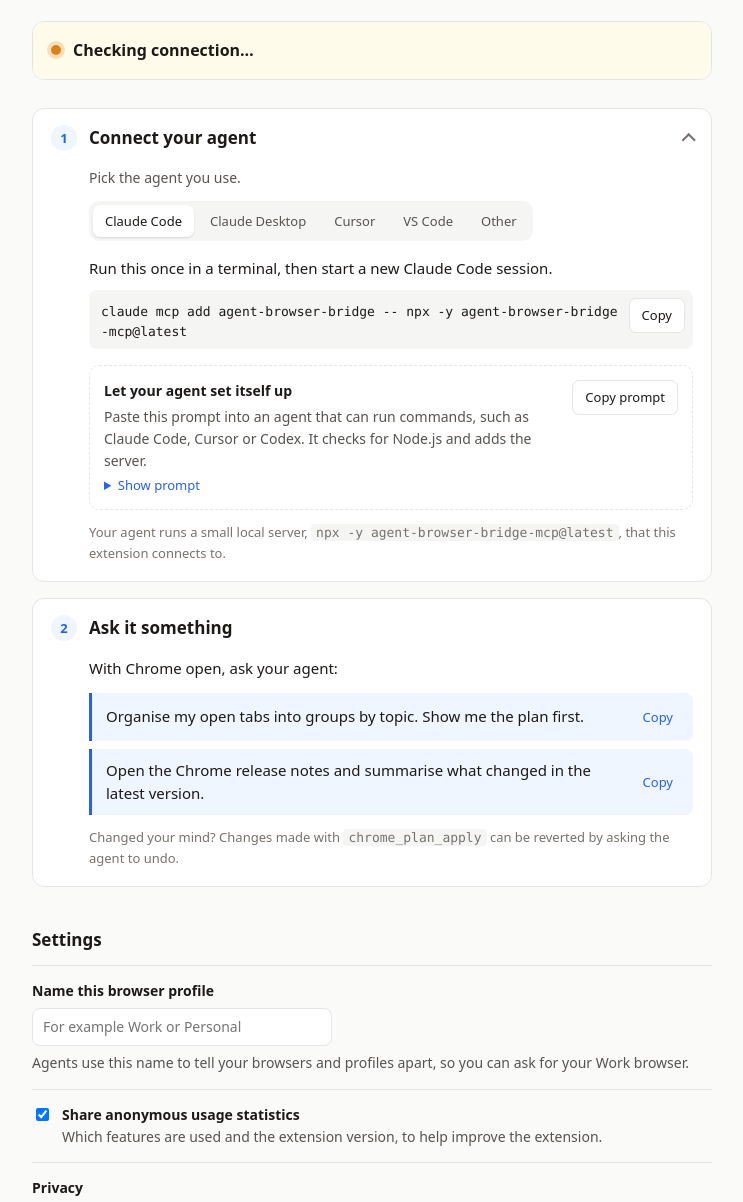
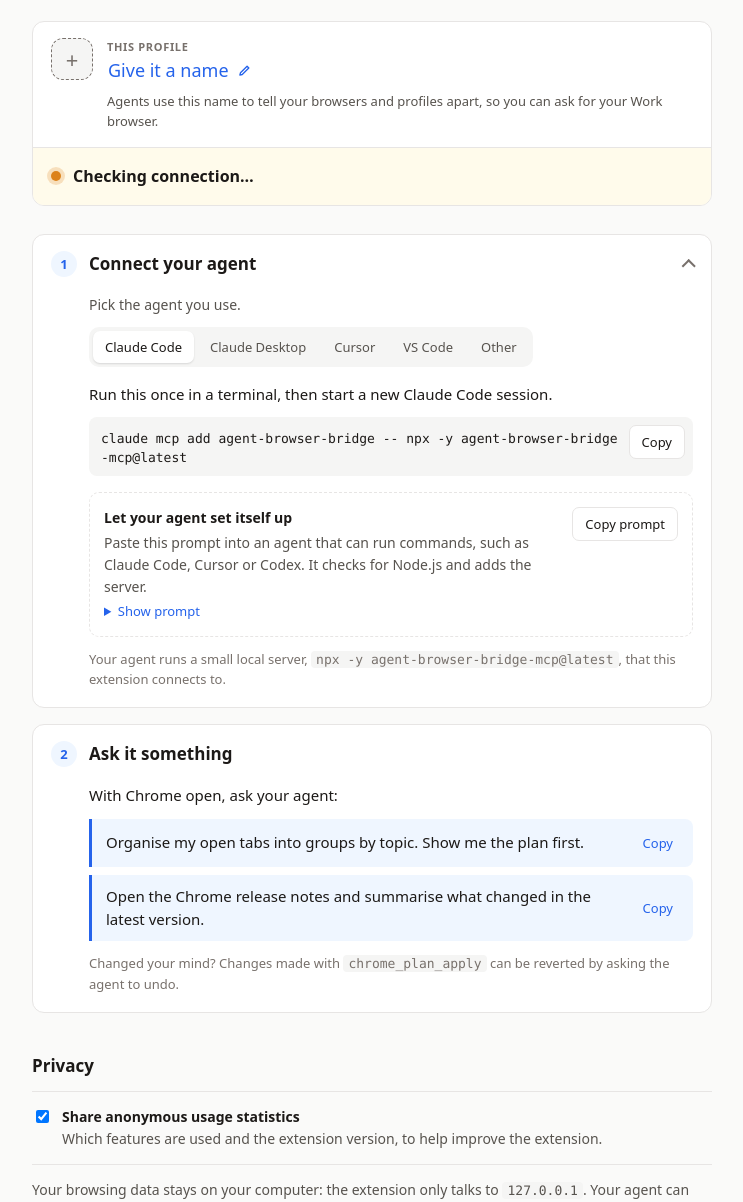
Before and after one commit to lx223/agent-bridge-browser-extension, a website with bundled scripts: page packages/extension/src/welcome/index.html in a window 1280 px wide. Shown: the part 104-1306 px from the top of the page, without its empty margins (268-1011 px from the left). Built offline with nearby package versions, Linux system fonts and the light colour scheme; some packages are replaced by stand-ins of ours; no server answers.

Commit message:
Name the browser profile at the top of the setup page
Move the profile name into the top of the status card as an inline
editable name with a letter badge. Enter saves with a short Saved
confirmation, Escape cancels, and the explanation only shows while the
profile is unnamed or being edited.

Co-Authored-By: Claude Opus 5.5 <noreply@anthropic.com>
Claude-Session: https://claude.ai/code/session_01SSX9AKVKk1stC5JDZVnuqS

```diff
--- a/packages/extension/src/settings/instanceName.ts
+++ b/packages/extension/src/settings/instanceName.ts
@@ -1,10 +1,12 @@
 import { INSTANCE_KEY, INSTANCE_NAME_KEY, MAX_INSTANCE_NAME_LENGTH, normalizeInstanceName, saveInstanceName } from '../background/browser.ts';
 
-export function bindInstanceName(input: HTMLInputElement, idLabel: HTMLElement) {
+export function bindInstanceName(input: HTMLInputElement, idLabel: HTMLElement, onName: (name: string) => void = () => undefined) {
   input.maxLength = MAX_INSTANCE_NAME_LENGTH;
 
   const renderName = (value: unknown) => {
-    if (document.activeElement !== input) input.value = normalizeInstanceName(value) ?? '';
+    if (document.activeElement === input) return;
+    input.value = normalizeInstanceName(value) ?? '';
+    onName(input.value);
   };
   const renderId = (value: unknown) => {
     idLabel.textContent = typeof value === 'string' && value ? `Instance id: ${value}` : '';
@@ -22,6 +24,7 @@ export function bindInstanceName(input: HTMLInputElement, idLabel: HTMLElement)
 
   input.addEventListener('change', () => {
     input.value = normalizeInstanceName(input.value) ?? '';
+    onName(input.value);
     void saveInstanceName(chrome.storage.local, input.value);
   });
 }
--- a/packages/extension/src/welcome/index.html
+++ b/packages/extension/src/welcome/index.html
@@ -17,8 +17,25 @@
         </div>
       </header>
 
-      <section class="connection" aria-live="polite">
-        <div id="status" class="status" data-state="disconnected">
+      <section class="connection">
+        <div class="profile">
+          <span id="profile-avatar" class="profile-avatar" aria-hidden="true"></span>
+          <div class="profile-main">
+            <label class="profile-label" for="instance-name">This profile</label>
+            <div class="profile-row">
+              <div class="profile-field">
+                <input id="instance-name" type="text" placeholder="Give it a name" autocomplete="off" spellcheck="false" enterkeyhint="done" aria-describedby="profile-hint" />
+                <label class="profile-edit" for="instance-name" aria-hidden="true">
+                  <svg viewBox="0 0 16 16" width="14" height="14"><path d="M11.5 2.5l2 2L6 12l-2.75.75L4 10z" fill="none" stroke="currentColor" stroke-width="1.5" stroke-linejoin="round" /></svg>
+                </label>
+              </div>
+              <span id="profile-saved" class="profile-saved" role="status"></span>
+            </div>
+            <p id="profile-hint" class="hint">Agents use this name to tell your browsers and profiles apart, so you can ask for your Work browser.</p>
+          </div>
+          <span id="instance-id" class="instance-id"></span>
+        </div>
+        <div id="status" class="status" data-state="disconnected" aria-live="polite">
           <span class="dot" aria-hidden="true"></span>
           <div>
             <strong id="status-text">Checking connection…</strong>
@@ -113,12 +130,7 @@
       </section>
 
       <section class="settings">
-        <h2>Settings</h2>
-        <div class="setting">
-          <label for="instance-name">Name this browser profile</label>
-          <input id="instance-name" type="text" placeholder="For example Work or Personal" autocomplete="off" spellcheck="false" />
-          <p class="hint">Agents use this name to tell your browsers and profiles apart, so you can ask for your Work browser. <span id="instance-id" class="instance-id"></span></p>
-        </div>
+        <h2>Privacy</h2>
         <label id="analytics-setting" class="setting toggle">
           <input type="checkbox" id="analytics-enabled" checked />
           <span>
@@ -127,7 +139,6 @@
           </span>
         </label>
         <div class="setting privacy">
-          <strong>Privacy</strong>
           <p class="hint" data-browser="chrome">
             Your browsing data stays on your computer: the extension only talks to <code>127.0.0.1</code>. Your agent can read tab titles and URLs,
             rearrange, group or close tabs, and read and act in web pages when you ask it to. Chrome shows a debugging banner while it works in a page.
--- a/packages/extension/src/welcome/main.ts
+++ b/packages/extension/src/welcome/main.ts
@@ -8,6 +8,7 @@ import { bindInstanceName } from '../settings/instanceName.ts';
 import { PRIVACY_URL } from '../settings/privacy.ts';
 import { AGENT_TAB_KEY, initialAgentTab, isAgentTab, tabAfterKey } from './agentTabs.ts';
 import { agentSetupPrompt, claudeCodeCommand, claudeDesktopExtensionUrl, cursorInstallUrl, LAUNCH_SPEC, mcpJsonConfig, vscodeInstallUrl } from './install.ts';
+import { profileInitial } from './profile.ts';
 import { describeStatus } from './status.ts';
 
 const $ = <T extends HTMLElement>(id: string) => document.getElementById(id) as T;
@@ -21,7 +22,27 @@ $<HTMLAnchorElement>('cursor-link').href = cursorInstallUrl();
 $<HTMLAnchorElement>('vscode-link').href = vscodeInstallUrl();
 $<HTMLAnchorElement>('claude-desktop-link').href = claudeDesktopExtensionUrl;
 $<HTMLAnchorElement>('privacy-link').href = PRIVACY_URL;
-bindInstanceName($<HTMLInputElement>('instance-name'), $('instance-id'));
+
+const profileName = $<HTMLInputElement>('instance-name');
+const showInitial = (name: string) => ($('profile-avatar').textContent = profileInitial(name));
+bindInstanceName(profileName, $('instance-id'), showInitial);
+profileName.addEventListener('input', () => showInitial(profileName.value));
+const profileSaved = $('profile-saved');
+let nameBeforeEdit = '';
+let savedTimer: ReturnType<typeof setTimeout> | undefined;
+profileName.addEventListener('focus', () => (nameBeforeEdit = profileName.value));
+profileName.addEventListener('keydown', (event) => {
+  if (event.key === 'Escape') {
+    profileName.value = nameBeforeEdit;
+    showInitial(nameBeforeEdit);
+  }
+  if (event.key === 'Enter' || event.key === 'Escape') profileName.blur();
+});
+profileName.addEventListener('change', () => {
+  profileSaved.textContent = profileName.value ? 'Saved' : 'Name removed';
+  clearTimeout(savedTimer);
+  savedTimer = setTimeout(() => (profileSaved.textContent = ''), 2000);
+});
 
 const track = (event: PageEvent, properties: Properties) =>
   chrome.runtime.sendMessage({ type: 'TRACK', event, properties }).catch(() => undefined);
--- /dev/null
+++ b/packages/extension/src/welcome/profile.ts
@@ -0,0 +1 @@
+export const profileInitial = (name: string): string => [...name.trim()][0]?.toLocaleUpperCase() ?? '';
--- a/packages/extension/src/welcome/style.css
+++ b/packages/extension/src/welcome/style.css
@@ -58,6 +58,43 @@ code { background: var(--code-bg); padding: 1px 5px; border-radius: 4px; }
   background: var(--card); border: 1px solid var(--border); border-radius: var(--radius);
   margin-bottom: 28px; overflow: hidden;
 }
+.profile { display: flex; align-items: flex-start; gap: 14px; padding: 16px 18px; border-bottom: 1px solid var(--border); }
+.profile-avatar {
+  flex: none; display: grid; place-items: center; width: 42px; height: 42px; border-radius: 12px;
+  background: linear-gradient(135deg, var(--accent), color-mix(in srgb, var(--accent) 55%, #a855f7));
+  color: #fff; font-size: 19px; font-weight: 700;
+}
+.profile-avatar:empty { background: var(--code-bg); border: 1.5px dashed var(--faint); }
+.profile-avatar:empty::before { content: '+'; color: var(--faint); font-weight: 400; font-size: 22px; }
+.profile-main { flex: 1; min-width: 0; }
+.profile-label { display: block; font-size: 11px; font-weight: 600; letter-spacing: 0.06em; text-transform: uppercase; color: var(--faint); }
+.profile-row { display: flex; flex-wrap: wrap; align-items: center; gap: 4px 10px; }
+.profile-field { position: relative; display: flex; align-items: center; margin-left: -8px; max-width: 100%; }
+.profile-field input {
+  font: inherit; font-size: 18px; font-weight: 650; color: var(--fg);
+  width: 16ch; min-width: 3ch; max-width: 100%;
+  padding: 1px 30px 1px 8px; border-radius: 8px;
+  border: 1px solid transparent; background: transparent;
+  transition: background-color 0.15s, border-color 0.15s, box-shadow 0.15s;
+}
+@supports (field-sizing: content) {
+  .profile-field input { field-sizing: content; width: auto; }
+}
+.profile-field input::placeholder { color: var(--accent); font-weight: 500; }
+.profile-field input:hover { background: var(--code-bg); }
+.profile-field input:focus {
+  outline: none; min-width: 14ch; background: var(--card); border-color: var(--accent);
+  box-shadow: 0 0 0 3px color-mix(in srgb, var(--accent) 20%, transparent);
+}
+.profile-edit { position: absolute; right: 9px; display: flex; color: var(--faint); cursor: text; transition: color 0.15s, opacity 0.15s; }
+.profile-field:hover .profile-edit, .profile-field input:placeholder-shown + .profile-edit { color: var(--accent); }
+.profile-field input:focus + .profile-edit { opacity: 0; }
+.profile-saved { font-size: 13px; font-weight: 500; color: var(--ok); }
+.profile-saved:not(:empty)::before { content: '\2713\00a0'; }
+#profile-hint { display: none; font-size: 13px; margin-top: 4px; }
+.profile:focus-within #profile-hint, .profile:has(input:placeholder-shown) #profile-hint { display: block; }
+.profile .instance-id { flex: none; margin-top: 2px; color: var(--faint); font: 11px/1.5 ui-monospace, 'SF Mono', Menlo, monospace; }
+
 .status { display: flex; align-items: flex-start; gap: 12px; padding: 16px 18px; background: var(--wait-soft); }
 .status[data-state='connected'] { background: var(--ok-soft); }
 .status .dot {
@@ -150,14 +187,7 @@ code { background: var(--code-bg); padding: 1px 5px; border-radius: 4px; }
 .settings { margin-top: 40px; }
 .settings h2 { margin-bottom: 12px; }
 .setting { display: block; padding: 14px 0; border-top: 1px solid var(--border); }
-.setting > label { display: block; font-weight: 600; font-size: 14px; }
-.setting input[type='text'] {
-  font: inherit; font-size: 14px; margin: 6px 0; width: 100%; max-width: 300px;
-  padding: 7px 10px; border-radius: 8px; border: 1px solid var(--border); background: var(--card); color: var(--fg);
-}
-.setting input[type='text']:focus { outline: 2px solid var(--accent); outline-offset: -1px; }
 .setting strong { font-size: 14px; }
-.instance-id { display: block; margin-top: 2px; color: var(--faint); font-size: 12px; }
 .toggle { display: flex; gap: 10px; align-items: flex-start; cursor: pointer; }
 .toggle input { margin-top: 4px; }
 .toggle > span { display: flex; flex-direction: column; }
```
Also changed, not shown: docs/setup-page.md (+3 -3 lines), e2e/connection/extension.test.ts (+17 -0 lines), packages/extension/src/welcome/profile.test.ts (added, +18 -0 lines).
